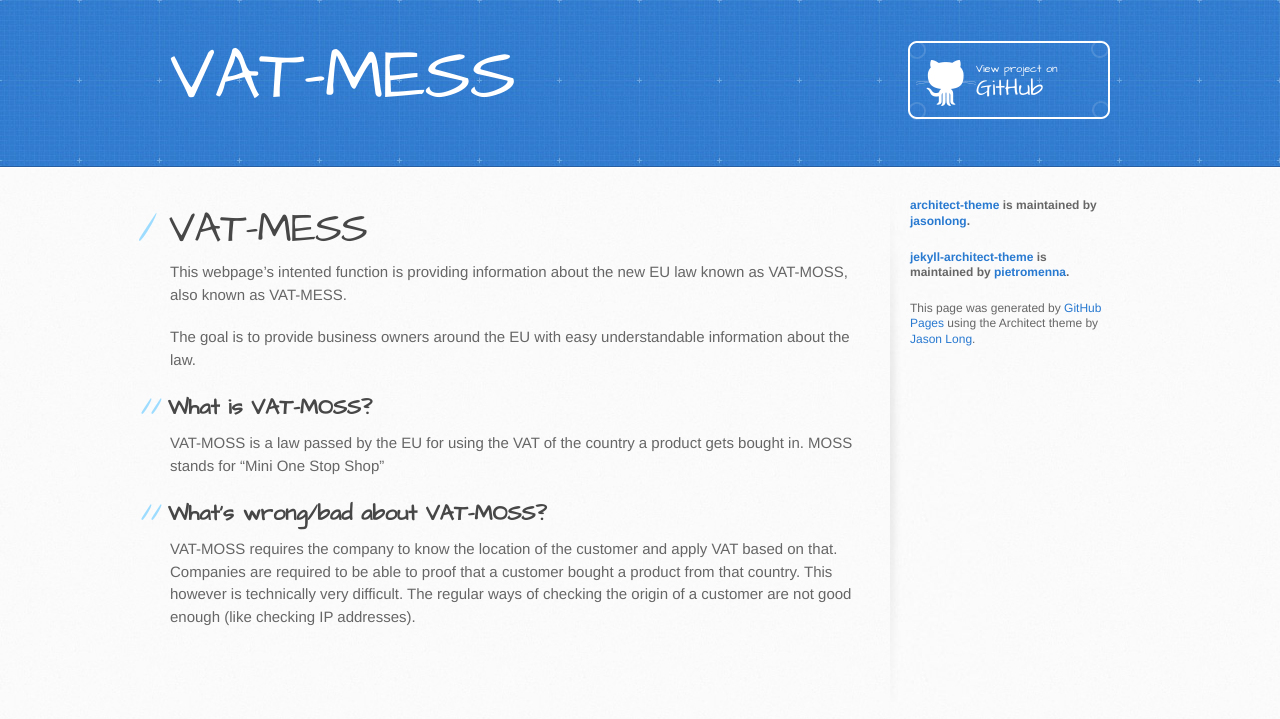
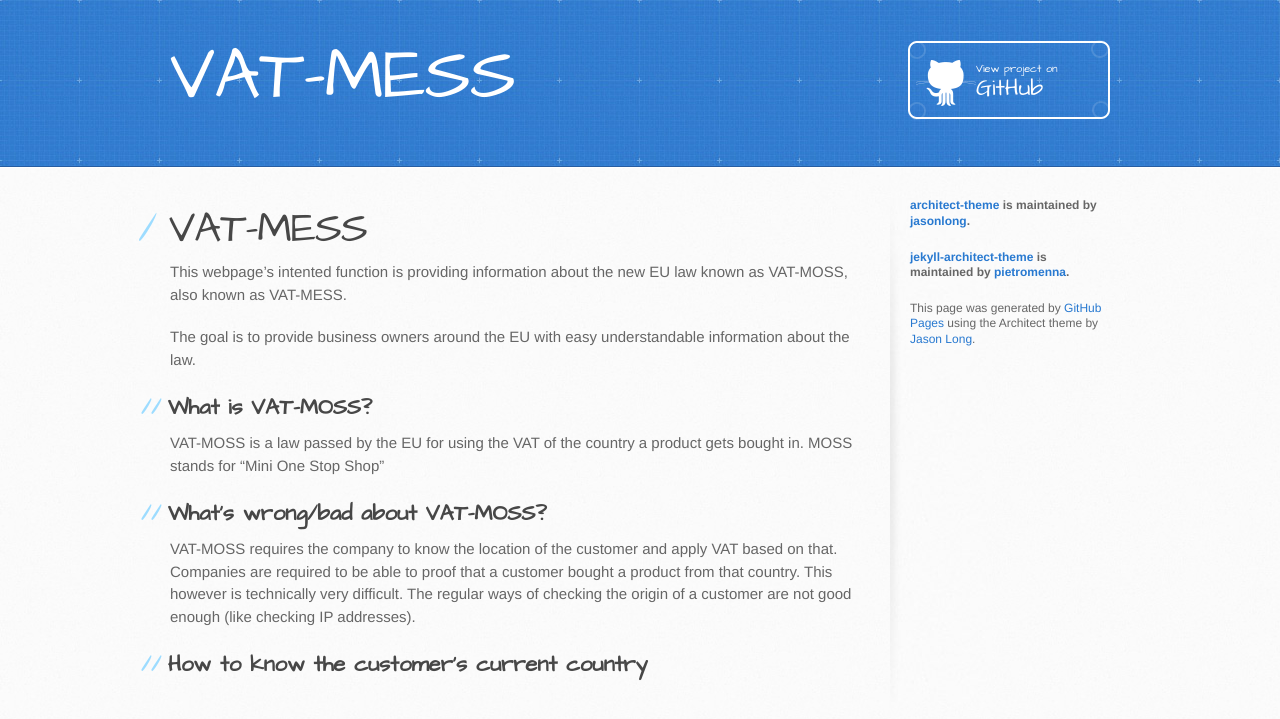
Before and after one commit to MMS-Projects/vat-mess.eu, a Jekyll site: the page built from index.html, in a window 1280 px wide. Shown: the top 719 px of the page. Built offline with Jekyll 4.4.1, drawn with Linux system fonts in a browser that asks for light colours; Markdown is read by kramdown in place of the engine named in the settings.

Commit message:
Update index.html

```diff
--- a/index.html
+++ b/index.html
@@ -16,3 +16,5 @@ VAT-MOSS is a law passed by the EU for using the VAT of the country a product ge
 ## What's wrong/bad about VAT-MOSS?
 
 VAT-MOSS requires the company to know the location of the customer and apply VAT based on that. Companies are required to be able to proof that a customer bought a product from that country. This however is technically very difficult. The regular ways of checking the origin of a customer are not good enough (like checking IP addresses).
+
+## How to know the customer's current country
```
